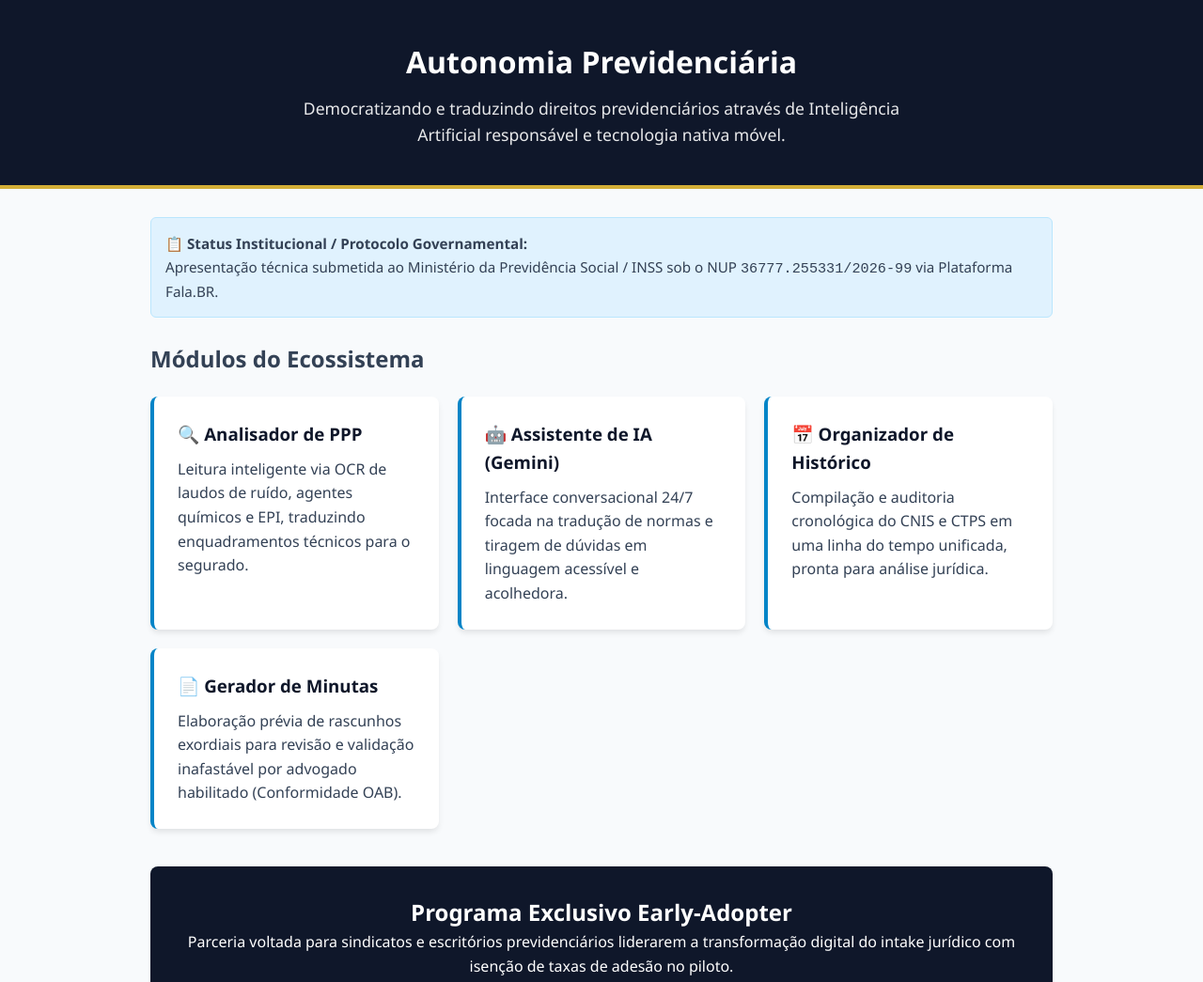
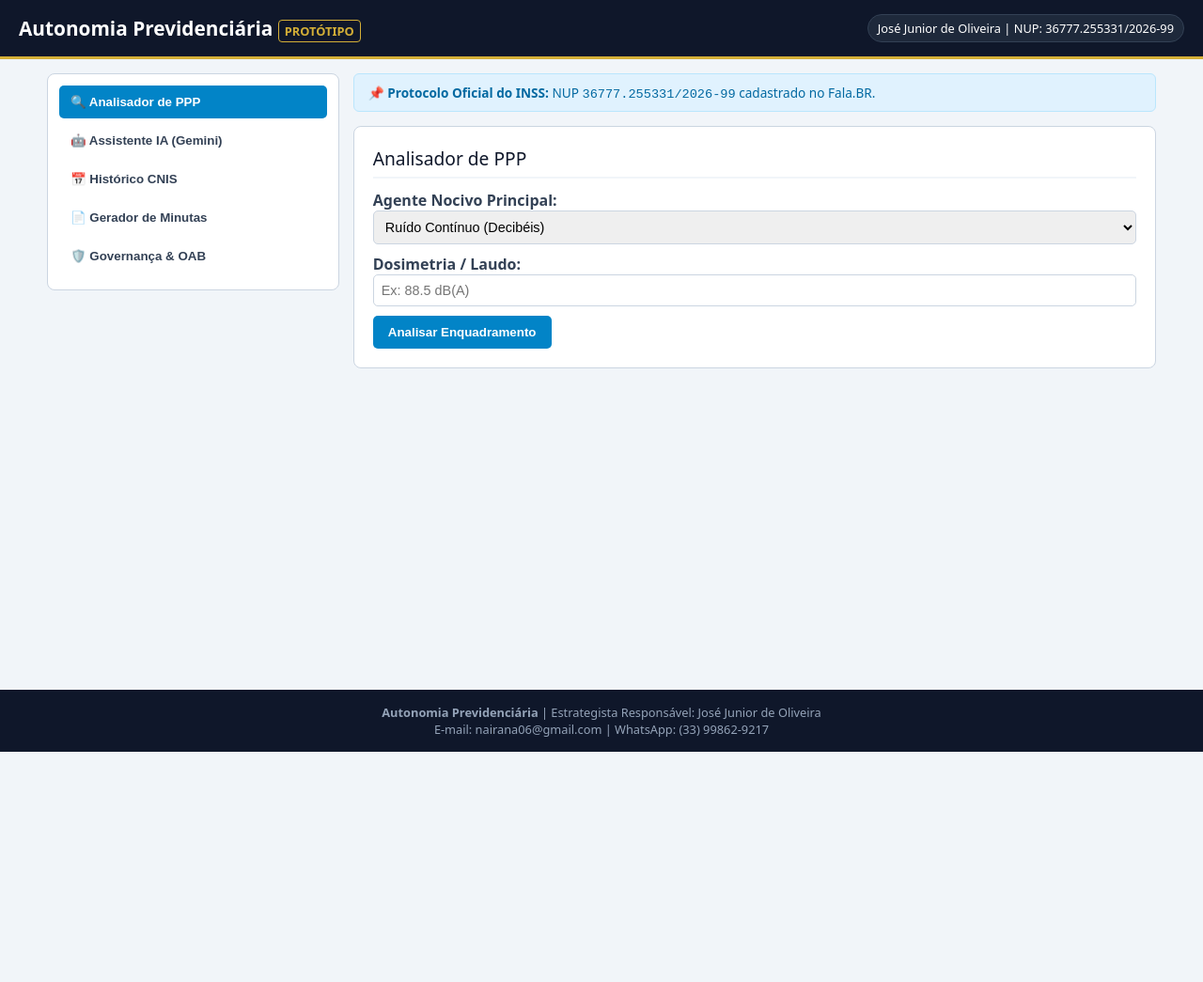
Before and after one commit to detetivepro15/autonomia-previdenciaria, a plain HTML site: page index.html in a window 1280 px wide. Shown: the top 1045 px of the page at 94% size. After the commit the page ends 800 px from the top, so only its background shows below. Drawn offline with Linux system fonts and the light colour scheme.

Commit message:
Atualizacao do sistema em partes

```diff
--- a/index.html
+++ b/index.html
@@ -3,78 +3,140 @@
 <head>
     <meta charset="UTF-8">
     <meta name="viewport" content="width=device-width, initial-scale=1.0">
-    <title>Autonomia Previdenciária | Tradução de Direitos por Inteligência Artificial</title>
+    <title>Autonomia Previdenciária | Plataforma Interativa</title>
     <style>
-        :root {
-            --primary: #0f172a;
-            --accent: #0284c7;
-            --gold: #d4af37;
-            --bg: #f8fafc;
-            --card-bg: #ffffff;
-            --text: #334155;
-        }
+        :root { --primary: #0f172a; --secondary: #1e293b; --accent: #0284c7; --gold: #d4af37; --bg: #f1f5f9; --card: #ffffff; --text: #334155; --border: #cbd5e1; }
         * { box-sizing: border-box; margin: 0; padding: 0; }
-        body { font-family: 'Segoe UI', Roboto, Helvetica, Arial, sans-serif; background-color: var(--bg); color: var(--text); line-height: 1.6; }
-        header { background-color: var(--primary); color: #fff; padding: 40px 20px; text-align: center; border-bottom: 4px solid var(--gold); }
-        header h1 { font-size: 2rem; margin-bottom: 10px; font-weight: 700; }
-        header p { font-size: 1.1rem; opacity: 0.9; max-width: 700px; margin: 0 auto; }
-        .container { max-width: 1000px; margin: 30px auto; padding: 0 20px; }
-        .grid { display: grid; grid-template-columns: repeat(auto-fit, minmax(280px, 1fr)); gap: 20px; margin-top: 20px; }
-        .card { background: var(--card-bg); padding: 25px; border-radius: 8px; box-shadow: 0 4px 6px -1px rgba(0, 0, 0, 0.1); border-left: 4px solid var(--accent); }
-        .card h3 { color: var(--primary); margin-bottom: 10px; }
-        .protocol-box { background: #e0f2fe; border: 1px solid #bae6fd; padding: 15px; border-radius: 6px; margin: 25px 0; font-size: 0.95rem; }
-        .cta-section { background-color: var(--primary); color: #fff; padding: 30px; border-radius: 8px; text-align: center; margin-top: 40px; }
-        .cta-btn { display: inline-block; background-color: var(--accent); color: #fff; padding: 12px 25px; text-decoration: none; font-weight: bold; border-radius: 5px; margin-top: 15px; transition: background 0.3s; }
-        .cta-btn:hover { background-color: #0369a1; }
-        footer { text-align: center; padding: 20px; font-size: 0.85rem; color: #64748b; margin-top: 40px; }
+        body { font-family: system-ui, -apple-system, sans-serif; background: var(--bg); color: var(--text); display: flex; flex-direction: column; min-height: 100vh; }
+        header { background: var(--primary); color: #fff; padding: 15px 20px; border-bottom: 3px solid var(--gold); display: flex; justify-content: space-between; align-items: center; flex-wrap: wrap; }
+        header h1 { font-size: 1.3rem; font-weight: 700; }
+        header h1 span { color: var(--gold); font-size: 0.8rem; border: 1px solid var(--gold); padding: 2px 6px; border-radius: 4px; }
+        .user-badge { font-size: 0.8rem; background: var(--secondary); padding: 5px 10px; border-radius: 15px; border: 1px solid #334155; }
+        .app-container { display: flex; flex: 1; max-width: 1200px; width: 100%; margin: 15px auto; padding: 0 10px; gap: 15px; flex-wrap: wrap; }
+        .sidebar { flex: 1; min-width: 240px; background: var(--card); border-radius: 8px; padding: 12px; border: 1px solid var(--border); height: fit-content; }
+        .nav-btn { width: 100%; text-align: left; padding: 10px 12px; margin-bottom: 6px; border: none; background: transparent; color: var(--text); font-weight: 600; border-radius: 5px; cursor: pointer; }
+        .nav-btn:hover, .nav-btn.active { background: var(--accent); color: #fff; }
+        .workspace { flex: 3; min-width: 300px; display: flex; flex-direction: column; gap: 15px; }
+        .tab-content { display: none; background: var(--card); padding: 20px; border-radius: 8px; border: 1px solid var(--border); }
+        .tab-content.active { display: block; }
+        .tab-title { font-size: 1.2rem; color: var(--primary); margin-bottom: 12px; border-bottom: 2px solid var(--bg); padding-bottom: 6px; }
+        textarea, input, select { width: 100%; padding: 8px; border: 1px solid var(--border); border-radius: 5px; margin-bottom: 10px; font-size: 0.9rem; }
+        .btn-primary { background: var(--accent); color: #fff; border: none; padding: 10px 16px; font-weight: 700; border-radius: 5px; cursor: pointer; }
+        .result-box { background: #f8fafc; border: 1px solid #e2e8f0; border-left: 4px solid var(--accent); padding: 12px; border-radius: 5px; margin-top: 12px; font-size: 0.9rem; white-space: pre-wrap; }
+        .chat-box { height: 250px; overflow-y: auto; border: 1px solid var(--border); padding: 10px; border-radius: 5px; margin-bottom: 10px; background: #fafafa; display: flex; flex-direction: column; gap: 8px; }
+        .msg { padding: 8px 12px; border-radius: 6px; max-width: 85%; font-size: 0.88rem; }
+        .msg.user { background: var(--accent); color: #fff; align-self: flex-end; }
+        .msg.ai { background: #e2e8f0; color: var(--primary); align-self: flex-start; }
+        .status-banner { background: #e0f2fe; border: 1px solid #bae6fd; color: #0369a1; padding: 10px 15px; border-radius: 6px; font-size: 0.85rem; }
+        footer { background: var(--primary); color: #94a3b8; text-align: center; padding: 15px; font-size: 0.8rem; margin-top: auto; }
     </style>
 </head>
 <body>
-
     <header>
-        <h1>Autonomia Previdenciária</h1>
-        <p>Democratizando e traduzindo direitos previdenciários através de Inteligência Artificial responsável e tecnologia nativa móvel.</p>
+        <h1>Autonomia Previdenciária <span>PROTÓTIPO</span></h1>
+        <div class="user-badge">José Junior de Oliveira | NUP: 36777.255331/2026-99</div>
     </header>
-
-    <div class="container">
-
-        <div class="protocol-box">
-            <strong>📋 Status Institucional / Protocolo Governamental:</strong><br>
-            Apresentação técnica submetida ao Ministério da Previdência Social / INSS sob o NUP <code>36777.255331/2026-99</code> via Plataforma Fala.BR.
+    <div class="app-container">
+        <div class="sidebar">
+            <button class="nav-btn active" onclick="openTab('ppp')">🔍 Analisador de PPP</button>
+            <button class="nav-btn" onclick="openTab('chat')">🤖 Assistente IA (Gemini)</button>
+            <button class="nav-btn" onclick="openTab('historico')">📅 Histórico CNIS</button>
+            <button class="nav-btn" onclick="openTab('minuta')">📄 Gerador de Minutas</button>
+            <button class="nav-btn" onclick="openTab('governanca')">🛡️ Governança & OAB</button>
         </div>
-
-        <h2>Módulos do Ecossistema</h2>
-        <div class="grid">
-            <div class="card">
-                <h3>🔍 Analisador de PPP</h3>
-                <p>Leitura inteligente via OCR de laudos de ruído, agentes químicos e EPI, traduzindo enquadramentos técnicos para o segurado.</p>
+        <div class="workspace">
+            <div class="status-banner">
+                <strong>📌 Protocolo Oficial do INSS:</strong> NUP <code>36777.255331/2026-99</code> cadastrado no Fala.BR.
             </div>
-            <div class="card">
-                <h3>🤖 Assistente de IA (Gemini)</h3>
-                <p>Interface conversacional 24/7 focada na tradução de normas e tiragem de dúvidas em linguagem acessível e acolhedora.</p>
+            <div id="ppp" class="tab-content active">
+                <div class="tab-title">Analisador de PPP</div>
+                <label><strong>Agente Nocivo Principal:</strong></label>
+                <select id="agente-select">
+                    <option value="ruido">Ruído Contínuo (Decibéis)</option>
+                    <option value="quimico">Agentes Químicos (Solventes, Poeira)</option>
+                    <option value="biologico">Agentes Biológicos (Hospitais, Vírus)</option>
+                </select>
+                <label><strong>Dosimetria / Laudo:</strong></label>
+                <input type="text" id="dosimetria" placeholder="Ex: 88.5 dB(A)">
+                <button class="btn-primary" onclick="analisarPPP()">Analisar Enquadramento</button>
+                <div id="res-ppp" class="result-box" style="display:none;"></div>
             </div>
-            <div class="card">
-                <h3>📅 Organizador de Histórico</h3>
-                <p>Compilação e auditoria cronológica do CNIS e CTPS em uma linha do tempo unificada, pronta para análise jurídica.</p>
+            <div id="chat" class="tab-content">
+                <div class="tab-title">Assistente Conversacional de IA (Gemini)</div>
+                <div class="chat-box" id="chat-box">
+                    <div class="msg ai">Olá! Sou o assistente do Autonomia Previdenciária. Como posso ajudar a traduzir seus direitos?</div>
+                </div>
+                <div style="display: flex; gap: 8px;">
+                    <input type="text" id="chat-input" placeholder="Digite sua dúvida..." onkeypress="if(event.key==='Enter') enviarMsg()">
+                    <button class="btn-primary" onclick="enviarMsg()">Enviar</button>
+                </div>
             </div>
-            <div class="card">
-                <h3>📄 Gerador de Minutas</h3>
-                <p>Elaboração prévia de rascunhos exordiais para revisão e validação inafastável por advogado habilitado (Conformidade OAB).</p>
+            <div id="historico" class="tab-content">
+                <div class="tab-title">Organizador de Histórico (CNIS / CTPS)</div>
+                <input type="text" id="empresa" placeholder="Empresa / Razão Social">
+                <input type="text" id="periodo" placeholder="Período (Ex: 2010 a 2020)">
+                <button class="btn-primary" onclick="adicionarHistorico()">Adicionar ao Histórico</button>
+                <div id="res-historico" class="result-box" style="display:none;"></div>
+            </div>
+            <div id="minuta" class="tab-content">
+                <div class="tab-title">Gerador de Minuta de Petição</div>
+                <button class="btn-primary" onclick="gerarMinuta()">Gerar Minuta Exordial</button>
+                <div id="res-minuta" class="result-box" style="display:none;"></div>
+            </div>
+            <div id="governanca" class="tab-content">
+                <div class="tab-title">Governança Ética, LGPD e OAB</div>
+                <p>• <strong>Supervisão Humana Inafastável:</strong> Validação obrigatória por advogado (OAB).<br>• <strong>Recomendação nº 001/2024 CFOAB:</strong> Uso ético da IA.<br>• <strong>LGPD:</strong> Proteção de dados do trabalhador.</p>
             </div>
         </div>
-
-        <div class="cta-section">
-            <h2>Programa Exclusivo Early-Adopter</h2>
-            <p>Parceria voltada para sindicatos e escritórios previdenciários liderarem a transformação digital do intake jurídico com isenção de taxas de adesão no piloto.</p>
-            <a href="https://wa.me/5533998629217" class="cta-btn" target="_blank">Falar via WhatsApp com o Estrategista</a>
-        </div>
-
     </div>
-
     <footer>
-        <p>Estrategista Responsável: José Junior de Oliveira | E-mail: nairana06@gmail.com | WhatsApp: (33) 99862-9217</p>
-        <p>© Autonomia Previdenciária - Todos os direitos reservados.</p>
+        <p><strong>Autonomia Previdenciária</strong> | Estrategista Responsável: José Junior de Oliveira</p>
+        <p>E-mail: nairana06@gmail.com | WhatsApp: (33) 99862-9217</p>
     </footer>
-
+    <script>
+        function openTab(tabId) {
+            document.querySelectorAll('.tab-content').forEach(tab => tab.classList.remove('active'));
+            document.querySelectorAll('.nav-btn').forEach(btn => btn.classList.remove('active'));
+            document.getElementById(tabId).classList.add('active');
+            event.currentTarget.classList.add('active');
+        }
+        function analisarPPP() {
+            const agente = document.getElementById('agente-select').value;
+            const dosimetria = document.getElementById('dosimetria').value || "Nível no laudo";
+            const box = document.getElementById('res-ppp');
+            box.style.display = 'block';
+            box.innerHTML = `<strong>[DIAGNÓSTICO ALGORÍTMICO]</strong>\n• Agente: ${agente.toUpperCase()}\n• Dosimetria: ${dosimetria}\n• Conclusão: Enquadramento com habitualidade e permanência pronto para revisão jurídica.`;
+        }
+        function enviarMsg() {
+            const input = document.getElementById('chat-input');
+            const txt = input.value.trim();
+            if(!txt) return;
+            const chatBox = document.getElementById('chat-box');
+            const userDiv = document.createElement('div');
+            userDiv.className = 'msg user';
+            userDiv.innerText = txt;
+            chatBox.appendChild(userDiv);
+            input.value = '';
+            setTimeout(() => {
+                const aiDiv = document.createElement('div');
+                aiDiv.className = 'msg ai';
+                aiDiv.innerText = "Trabalhar exposto a agentes nocivos pode garantir tempo especial com acréscimo de 40% (homens) ou 20% (mulheres), ou aposentadoria especial direta. Analise seu PPP na aba 'Analisador de PPP'!";
+                chatBox.appendChild(aiDiv);
+                chatBox.scrollTop = chatBox.scrollHeight;
+            }, 600);
+        }
+        function adicionarHistorico() {
+            const emp = document.getElementById('empresa').value || "Empresa Exemplo";
+            const per = document.getElementById('periodo').value || "2010 a 2020";
+            const box = document.getElementById('res-historico');
+            box.style.display = 'block';
+            box.innerHTML += `\n✔ <strong>Vínculo:</strong> ${emp} (${per}) [CNIS OK]`;
+        }
+        function gerarMinuta() {
+            const box = document.getElementById('res-minuta');
+            box.style.display = 'block';
+            box.innerHTML = `EXCELENTÍSSIMO(A) SENHOR(A) DOUTOR(A) JUIZ(A) FEDERAL DA VARA PREVIDENCIÁRIA\n\nREQUERENTE: [Nome do Segurado]\nREQUERIDO: INSS\n\nDOS FATOS E DO DIREITO:\nO Autor esteve exposto a agentes nocivos no período discriminado no PPP. Requer-se o reconhecimento da especialidade do tempo de serviço...\n\n[Emitido via Autonomia Previdenciária - Sujeito a revisão do Advogado]`;
+        }
+    </script>
 </body>
 </html>
```
